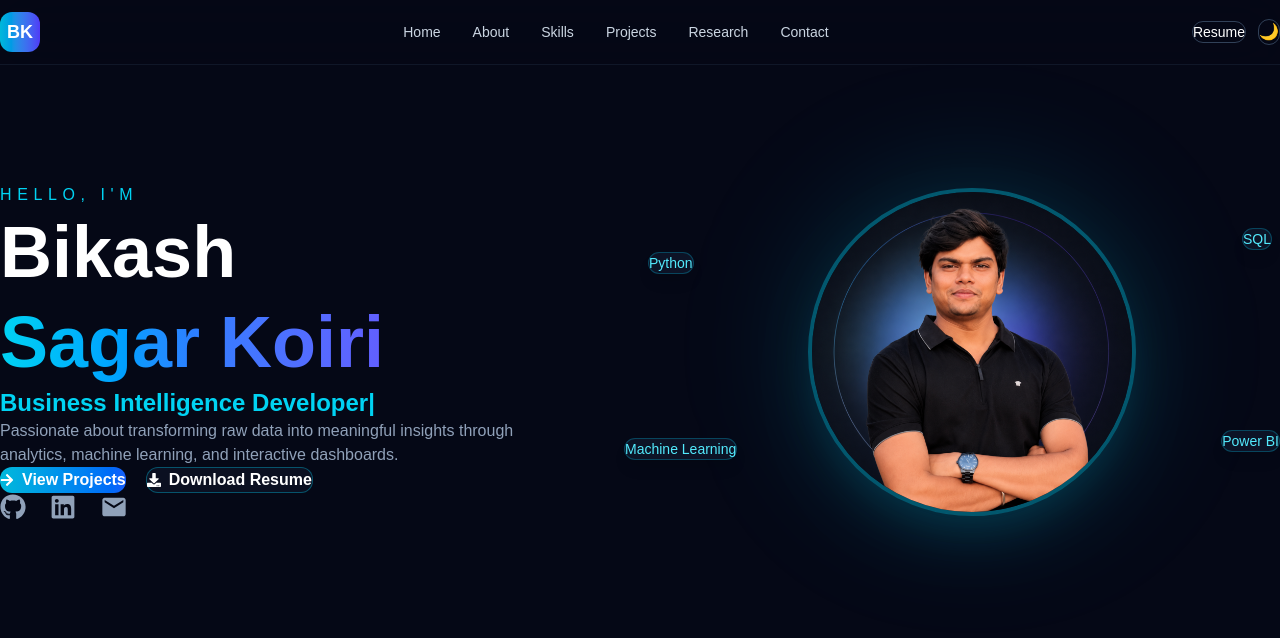
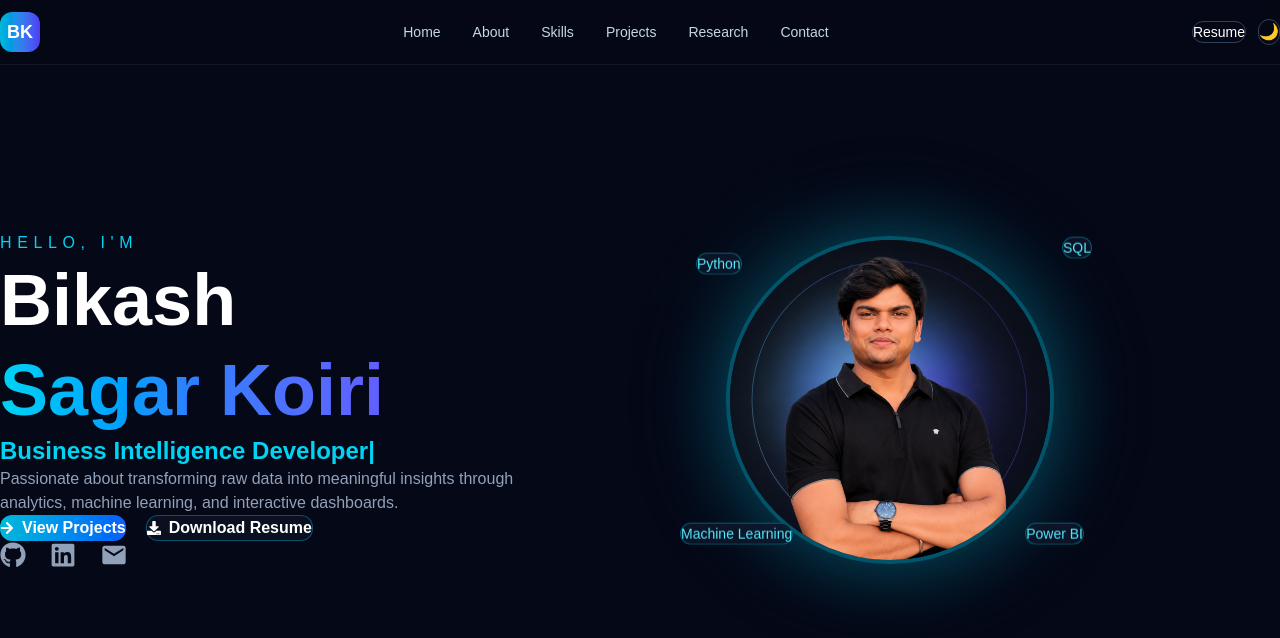
Before and after one commit to Bikash07-git/portfolio, a Next.js app: page / in a window 1280 px wide. Shown: the top 638 px of the page. Built offline with nearby package versions, Linux system fonts and the light colour scheme.

Commit message:
Improve hero layout and floating badges

```diff
--- a/components/hero/HeroImage.tsx
+++ b/components/hero/HeroImage.tsx
@@ -11,26 +11,26 @@ export default function HeroImage() {
       initial={{ opacity: 0, x: 60 }}
       animate={{ opacity: 1, x: 0 }}
       transition={{ duration: 0.8 }}
-      whileHover={{ scale: 1.03 }}
-      className="relative flex justify-center"
+      whileHover={{ scale: 1.02 }}
+      className="relative flex items-center justify-center w-[420px] h-[420px] mx-auto"
     >
-      <div className="absolute h-80 w-80 rounded-full bg-cyan-500/20 blur-3xl" />
+      <div className="absolute w-80 h-80 rounded-full bg-cyan-500/20 blur-3xl animate-pulse" />
 
-      <div className="relative overflow-hidden rounded-full border-4 border-cyan-500/40 shadow-2xl shadow-cyan-500/20">
+      <div className="relative overflow-hidden rounded-full border-4 border-cyan-500/40 shadow-[0_0_70px_rgba(6,182,212,0.35)]">
         <Image
           src={portfolio.profileImage}
           alt={portfolio.firstName}
           width={320}
           height={320}
           priority
-          className="h-80 w-80 object-cover"
+          className="w-80 h-80 object-cover"
         />
       </div>
 
-      <SkillBadge label="Python" className="-left-4 top-16" />
-      <SkillBadge label="SQL" className="right-2 top-10" />
-      <SkillBadge label="Power BI" className="right-0 bottom-16" />
-      <SkillBadge label="Machine Learning" className="-left-10 bottom-14" />
+      <SkillBadge label="Python" className="top-16 left-4" />
+      <SkillBadge label="SQL" className="top-12 right-2" />
+      <SkillBadge label="Power BI" className="bottom-16 right-4" />
+      <SkillBadge label="Machine Learning" className="bottom-16 left-0" />
     </motion.div>
   );
 }
--- a/components/hero/SkillBadge.tsx
+++ b/components/hero/SkillBadge.tsx
@@ -1,3 +1,7 @@
+"use client";
+
+import { motion } from "framer-motion";
+
 type SkillBadgeProps = {
   label: string;
   className: string;
@@ -8,10 +12,15 @@ export default function SkillBadge({
   className,
 }: SkillBadgeProps) {
   return (
-    <div
-      className={`absolute rounded-full border border-cyan-500/30 bg-slate-900/80 px-4 py-2 text-sm font-medium text-cyan-300 shadow-lg backdrop-blur-md ${className}`}
+    <motion.div
+      animate={{ y: [0, -8, 0] }}
+      transition={{
+        repeat: Infinity,
+        duration: 3,
+      }}
+      className={`absolute rounded-full border border-cyan-500/40 bg-slate-900/80 px-4 py-2 text-sm font-medium text-cyan-300 backdrop-blur-md ${className}`}
     >
       {label}
-    </div>
+    </motion.div>
   );
 }
--- a/components/sections/Hero.tsx
+++ b/components/sections/Hero.tsx
@@ -11,9 +11,9 @@ import { portfolio } from "@/data/portfolio";
 
 export default function Hero() {
   return (
-    <section id="home" className="pt-24">
+    <section id="home" className="min-h-screen flex items-center pt-20">
       <Container>
-        <div className="grid min-h-[calc(100vh-6rem)] items-center gap-12 lg:grid-cols-2">
+        <div className="grid items-center gap-20 lg:grid-cols-2">
 
           <div>
             <Greeting />
```
